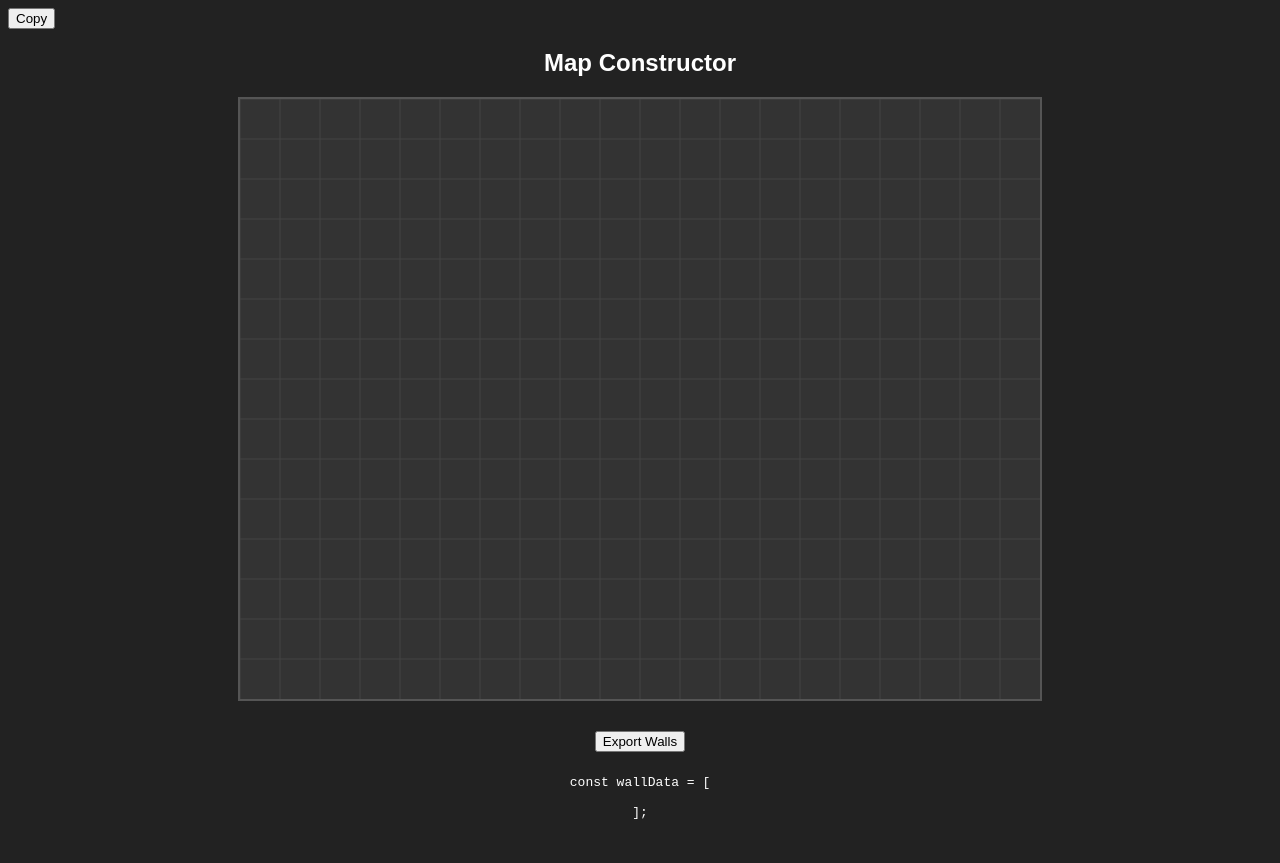
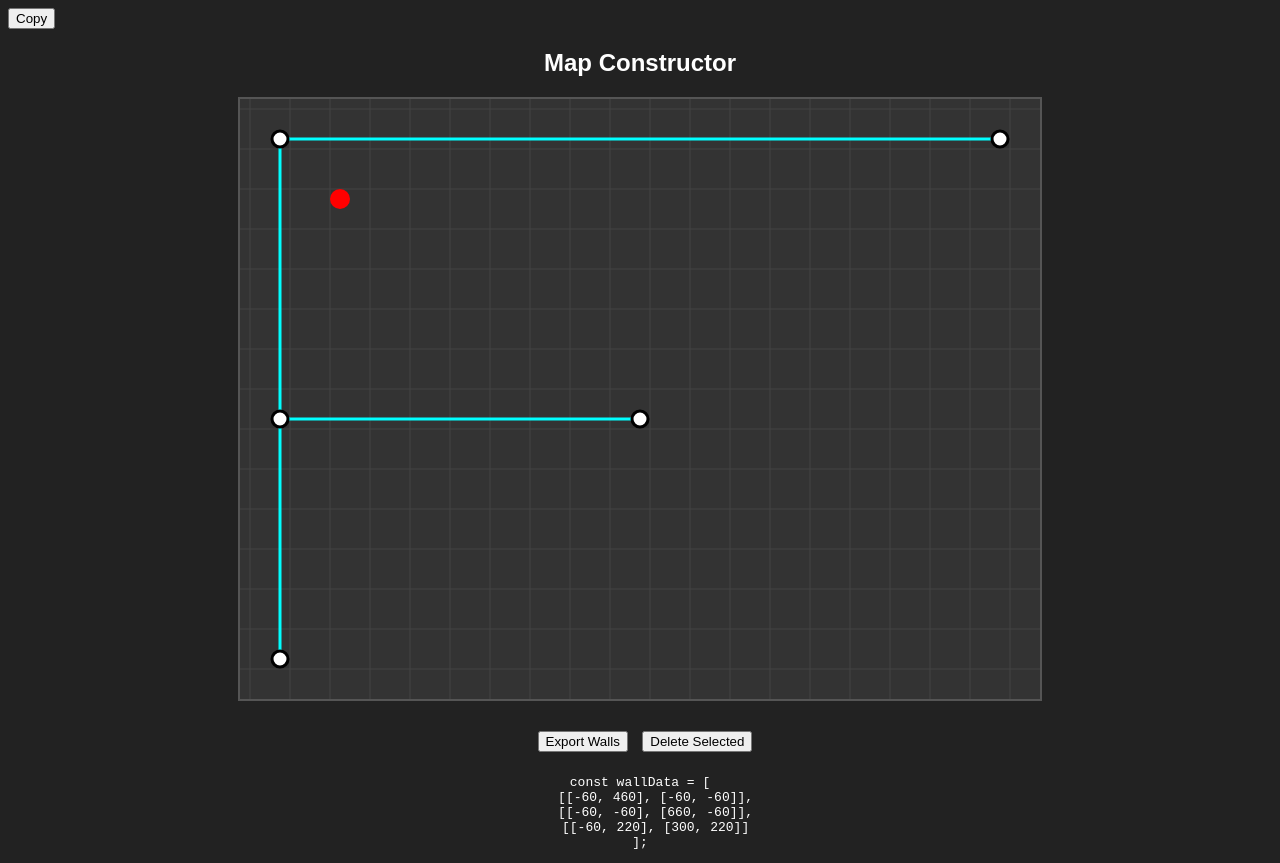
Before and after one commit to SnapBanane/DoomStyle, a plain HTML site: page map/mapConstructor.html in a window 1280 px wide. Both pictures are taken after a click on the button "Export Walls". Before the commit the page ends 833 px from the top, so only its background shows below. Drawn offline with Linux system fonts and the light colour scheme.

Commit message:
changes on the mapeditor: made the map load from file and tried to make center point but still wip

```diff
--- a/init.js
+++ b/init.js
@@ -63,6 +63,7 @@ export async function startGame() {
     setupPlayerControls(scene, player, camera);
 
     camera.minZ = 0.01;
+    camera.maxZ = 10000;
 
     // Init Health Engine
     player.health = 100;
--- a/map/mapConstructor.html
+++ b/map/mapConstructor.html
@@ -15,9 +15,40 @@
     <canvas id="canvas" width="800" height="600"></canvas>
     <div style="text-align:center;">
         <button id="export">Export Walls</button>
+        <button id="delete">Delete Selected</button>
         <pre id="output"></pre>
     </div>
-    <script>
+    <script type="module">
+        import { getWallData } from './mapConstructor.js';
+
+        const wallData = getWallData();
+        const points = [];
+        const walls = [];
+
+        // Flatten wallData into points and walls for the editor
+        const pointMap = {};
+        let idx = 0;
+        wallData.flat().forEach(([x, y]) => {
+            const key = `${x},${y}`;
+            if (!(key in pointMap)) {
+                pointMap[key] = idx++;
+                points.push({x, y});
+            }
+        });
+        wallData.forEach(seg => {
+            const a = pointMap[`${seg[0][0]},${seg[0][1]}`];
+            const b = pointMap[`${seg[1][0]},${seg[1][1]}`];
+            walls.push([a, b]);
+        });
+
+        // Denormalize for editor: shift +50 so [−50,50] → [0,100]
+        wallData.forEach(seg => {
+            seg[0][0] += 50;
+            seg[0][1] += 50;
+            seg[1][0] += 50;
+            seg[1][1] += 50;
+        });
+
         const GRID_SIZE = 40; // grid size in pixels
 
         function snap(val) {
@@ -26,26 +57,40 @@
 
         const canvas = document.getElementById('canvas');
         const ctx = canvas.getContext('2d');
-        const points = [];
-        const walls = [];
         let selected = null;
 
+        let zoom = 1;
+        let offsetX = 0;
+        let offsetY = 0;
+        let isPanning = false;
+        let panStart = {x: 0, y: 0};
+        let offsetStart = {x: 0, y: 0};
+
         function draw() {
+            ctx.setTransform(1, 0, 0, 1, 0, 0); // reset
             ctx.clearRect(0, 0, canvas.width, canvas.height);
+            ctx.setTransform(zoom, 0, 0, zoom, offsetX, offsetY);
 
             // Draw grid
             ctx.strokeStyle = "#444";
             ctx.lineWidth = 1;
-            for (let gx = 0; gx < canvas.width; gx += GRID_SIZE) {
+            const left = (-offsetX) / zoom;
+            const top = (-offsetY) / zoom;
+            const right = (canvas.width - offsetX) / zoom;
+            const bottom = (canvas.height - offsetY) / zoom;
+
+            // Vertical lines
+            for (let gx = Math.floor(left / GRID_SIZE) * GRID_SIZE; gx < right; gx += GRID_SIZE) {
                 ctx.beginPath();
-                ctx.moveTo(gx, 0);
-                ctx.lineTo(gx, canvas.height);
+                ctx.moveTo(gx, top);
+                ctx.lineTo(gx, bottom);
                 ctx.stroke();
             }
-            for (let gy = 0; gy < canvas.height; gy += GRID_SIZE) {
+            // Horizontal lines
+            for (let gy = Math.floor(top / GRID_SIZE) * GRID_SIZE; gy < bottom; gy += GRID_SIZE) {
                 ctx.beginPath();
-                ctx.moveTo(0, gy);
-                ctx.lineTo(canvas.width, gy);
+                ctx.moveTo(left, gy);
+                ctx.lineTo(right, gy);
                 ctx.stroke();
             }
 
@@ -67,12 +112,22 @@
                 ctx.strokeStyle = "#000";
                 ctx.stroke();
             }
+
+            // Mark (0,0) in Babylon.js space, which is (50,50) in editor space
+            ctx.save();
+            ctx.setTransform(zoom, 0, 0, zoom, offsetX, offsetY);
+            ctx.beginPath();
+            // Draw at the logical center of the map (50,50 in map coordinates)
+            ctx.arc(50, 50, 10, 0, Math.PI * 2);
+            ctx.fillStyle = "red";
+            ctx.fill();
+            ctx.restore();
         }
 
         canvas.addEventListener('click', e => {
             const rect = canvas.getBoundingClientRect();
-            const x = snap(e.clientX - rect.left);
-            const y = snap(e.clientY - rect.top);
+            const x = snap(((e.offsetX - offsetX) / zoom));
+            const y = snap(((e.offsetY - offsetY) / zoom));
             // Check if clicked near a point
             let idx = points.findIndex(p => Math.hypot(p.x - x, p.y - y) < 12);
             if (idx === -1) {
@@ -96,8 +151,8 @@
         document.getElementById('export').onclick = () => {
             // Export as flat array of wall segments (each as two points)
             const wallData = walls.map(([a, b]) => [
-                [points[a].x, points[a].y],
-                [points[b].x, points[b].y]
+                [points[a].x - 50, points[a].y - 50],
+                [points[b].x - 50, points[b].y - 50]
             ]);
             // Output as a nicely formatted JS variable for direct copy-paste
             document.getElementById('output').textContent =
@@ -113,6 +168,72 @@
             navigator.clipboard.writeText(output.textContent);
         };
 
+        document.getElementById('delete').onclick = () => {
+            if (selected !== null) {
+                // Remove all walls connected to the selected point
+                for (let i = walls.length - 1; i >= 0; i--) {
+                    const [a, b] = walls[i];
+                    if (a === selected || b === selected) {
+                        walls.splice(i, 1);
+                    }
+                }
+                // Remove the selected point
+                points.splice(selected, 1);
+                // Update wall indices
+                for (let i = 0; i < walls.length; i++) {
+                    if (walls[i][0] > selected) walls[i][0]--;
+                    if (walls[i][1] > selected) walls[i][1]--;
+                }
+                selected = null;
+                draw();
+            }
+        };
+
+        canvas.addEventListener('wheel', e => {
+            e.preventDefault();
+            const scale = e.deltaY < 0 ? 1.1 : 0.9;
+            // Zoom around mouse position
+            const mx = (e.offsetX - offsetX) / zoom;
+            const my = (e.offsetY - offsetY) / zoom;
+            zoom *= scale;
+            offsetX = e.offsetX - mx * zoom;
+            offsetY = e.offsetY - my * zoom;
+            draw();
+        }, { passive: false });
+
+        canvas.addEventListener('mousedown', e => {
+            if (e.button === 1 || (e.button === 0 && e.ctrlKey)) { // middle mouse or ctrl+left
+                isPanning = true;
+                panStart = {x: e.clientX, y: e.clientY};
+                offsetStart = {x: offsetX, y: offsetY};
+            }
+        });
+        window.addEventListener('mousemove', e => {
+            if (isPanning) {
+                offsetX = offsetStart.x + (e.clientX - panStart.x);
+                offsetY = offsetStart.y + (e.clientY - panStart.y);
+                draw();
+            }
+        });
+        window.addEventListener('mouseup', e => {
+            isPanning = false;
+        });
+
+        // Center the logical (50,50) in the canvas initially
+        let minX = Infinity, minY = Infinity, maxX = -Infinity, maxY = -Infinity;
+        for (const p of points) {
+            if (p.x < minX) minX = p.x;
+            if (p.y < minY) minY = p.y;
+            if (p.x > maxX) maxX = p.x;
+            if (p.y > maxY) maxY = p.y;
+        }
+        const centerX = (minX + maxX) / 2;
+        const centerY = (minY + maxY) / 2;
+
+        // Center the view on the map's center
+        offsetX = canvas.width / 2 - centerX * zoom;
+        offsetY = canvas.height / 2 - centerY * zoom;
+
         draw();
     </script>
 </body>
--- a/map/mapConstructor.js
+++ b/map/mapConstructor.js
@@ -6,10 +6,17 @@
  * @returns {BABYLON.Mesh[
  * ]} Array of wall meshes.
  */
-export function buildWallsFromArray(scene, wallData, options = {}) {
+ function buildWallsFromArray(scene, wallData, options = {}) {
     const height = options.height || 4;
     const thickness = options.thickness || 0.5;
     const y = options.y || height / 2;
+
+    const wallMat = new BABYLON.StandardMaterial("wallMat", scene);
+    wallMat.diffuseColor = new BABYLON.Color3(0.6, 0.6, 0.6); // light gray
+    wallMat.specularColor = new BABYLON.Color3(0.1, 0.1, 0.1);
+    wallMat.emissiveColor = new BABYLON.Color3(0, 0, 0);
+    wallMat.alpha = 1; // fully opaque
+    wallMat.backFaceCulling = false; // render both sides
 
     const walls = [];
     for (const [[x1, z1], [x2, z2]] of wallData) {
@@ -33,8 +40,19 @@ export function buildWallsFromArray(scene, wallData, options = {}) {
 
         wall.position = new BABYLON.Vector3(cx, y, cz);
         wall.rotation = new BABYLON.Vector3(0, -angle, 0);
+        wall.material = wallMat;
 
         walls.push(wall);
     }
     return walls;
 }
+
+function getWallData() {
+    return [
+        [[-10, 510], [-10, -10]],
+        [[-10, -10], [710, -10]],
+        [[-10, 270], [350, 270]]
+    ];
+}
+
+export { buildWallsFromArray, getWallData };
```
Also changed, not shown: map/map.js (+5 -9 lines).
